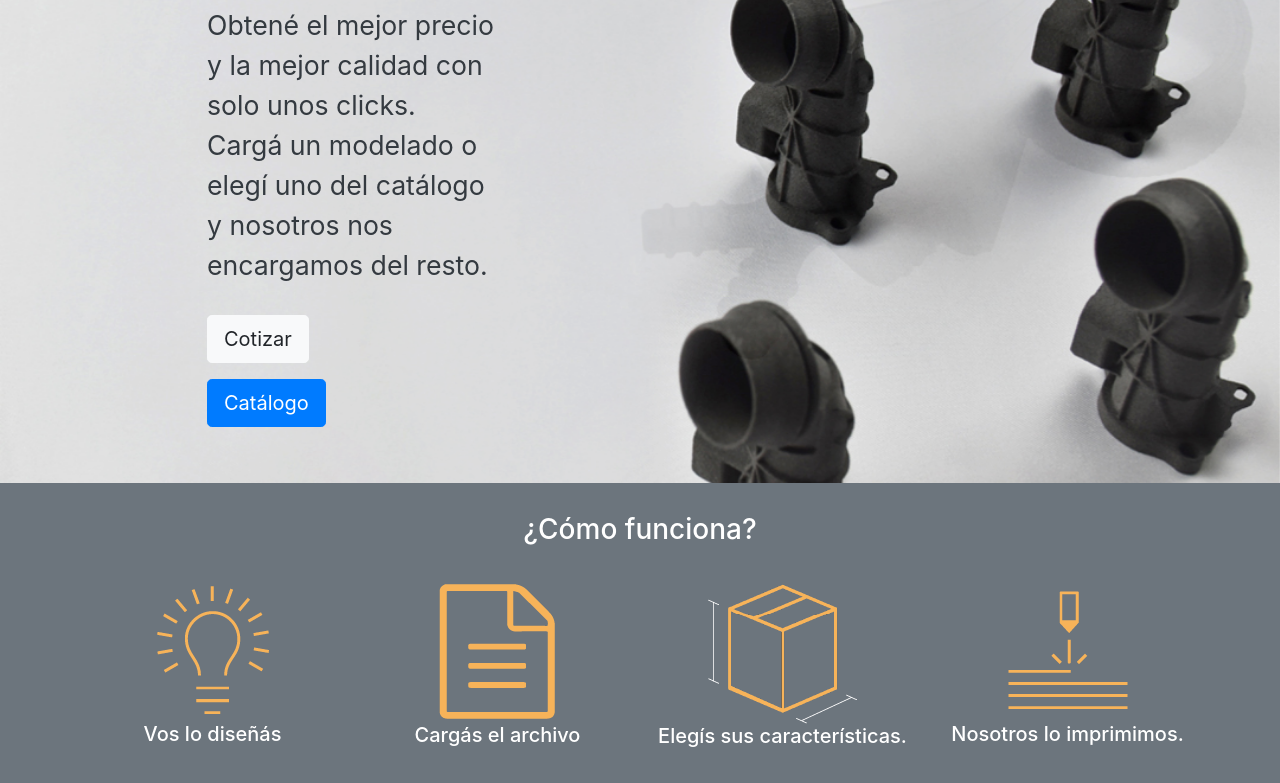
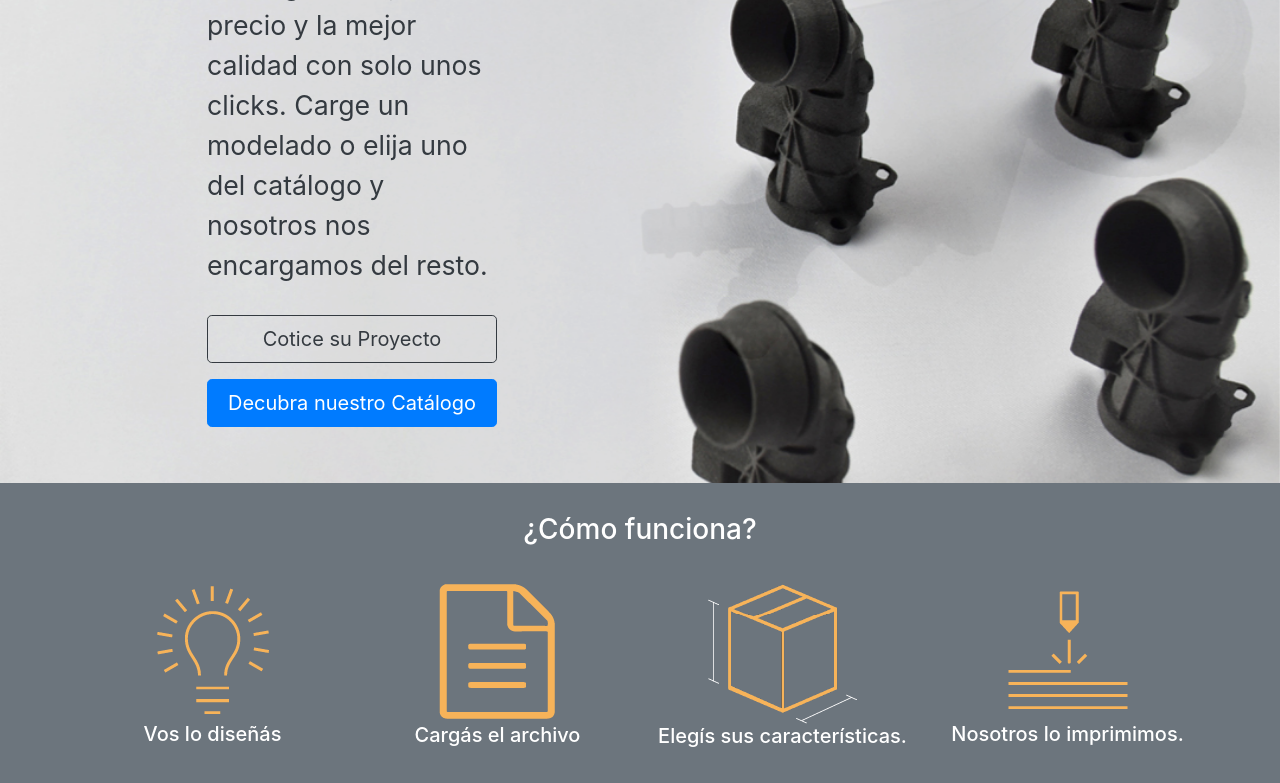
Before and after one commit to gonzalotamanini/Proyecto-Final, a website: page index.html in a window 1280 px wide. Shown: the part 317-1100 px from the top of the page. Drawn offline with nearby package versions, Linux system fonts and the light colour scheme.

Commit message:
arreglos botones index

```diff
--- a/index.html
+++ b/index.html
@@ -57,9 +57,9 @@
             <div class="container">
                 <div class="carousel-caption col-8 col-sm-4 col-xl-3" id="texto-alineado">
                     <h1 class="text-dark padding-titulo">Servicio de impresión 3D</h1>
-                    <p class="text-dark padding-subtitulo">Obtené el mejor precio y la mejor calidad con solo unos clicks. Cargá un modelado o elegí uno del catálogo y nosotros nos encargamos del resto.</p>
-                    <p><a class="btn btn-lg btn-light" href="cotizar.html">Cotizar</a></p>
-                    <p><a class="btn btn-lg btn-primary" href="catalogo.html">Catálogo</a></p>
+                    <p class="text-dark padding-subtitulo">Obtenga el mejor precio y la mejor calidad con solo unos clicks. Carge un modelado o elija uno del catálogo y nosotros nos encargamos del resto.</p>
+                    <p><a class="btn btn-lg btn-outline-dark boton-index" href="cotizar.html">Cotice su Proyecto</a></p>
+                    <p><a class="btn btn-lg btn-primary boton-index" href="catalogo.html">Decubra nuestro Catálogo</a></p>
                 </div>
             </div>
         </div>
--- a/scss/estilos.scss
+++ b/scss/estilos.scss
@@ -1,3 +1,6 @@
+/*Generales*/
+$azul: #089FDE;
+
 .alturaCarrousel {
     height: 100vh;
     overflow: hidden;
@@ -51,6 +54,11 @@
     width: 245.5px;
     height: 199.2px;
 }
+
+.boton-index {
+    width: 100%;
+}
+
 /*CATALOGO*/
 .imagen-catalogo {
     overflow: hidden;
@@ -62,7 +70,7 @@
 
 /*ERROR 404*/
 .bg-error {
-    background-color: #089FDE;
+    background-color: $azul;
 }
 
 .altura-error {
@@ -183,7 +191,6 @@
     .imagen-error {
         height: 60vh;
     }
-
 }
 
 @media (min-width:1200px) {
```
Also changed, not shown: Imagenes/iconoWhatsApp.png (added), Imagenes/solidworks-industrial-designer.jpg (added), css/estilos.css.
